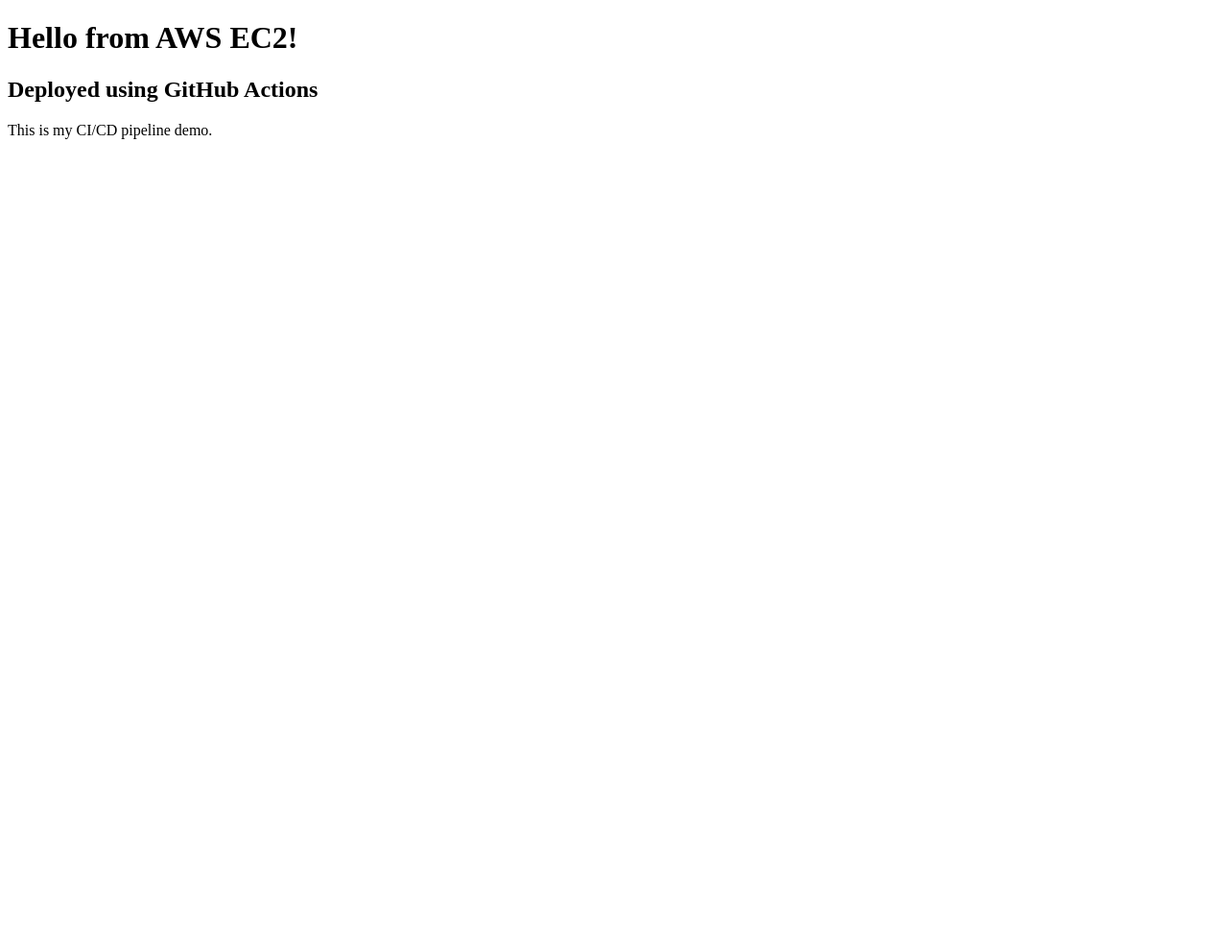
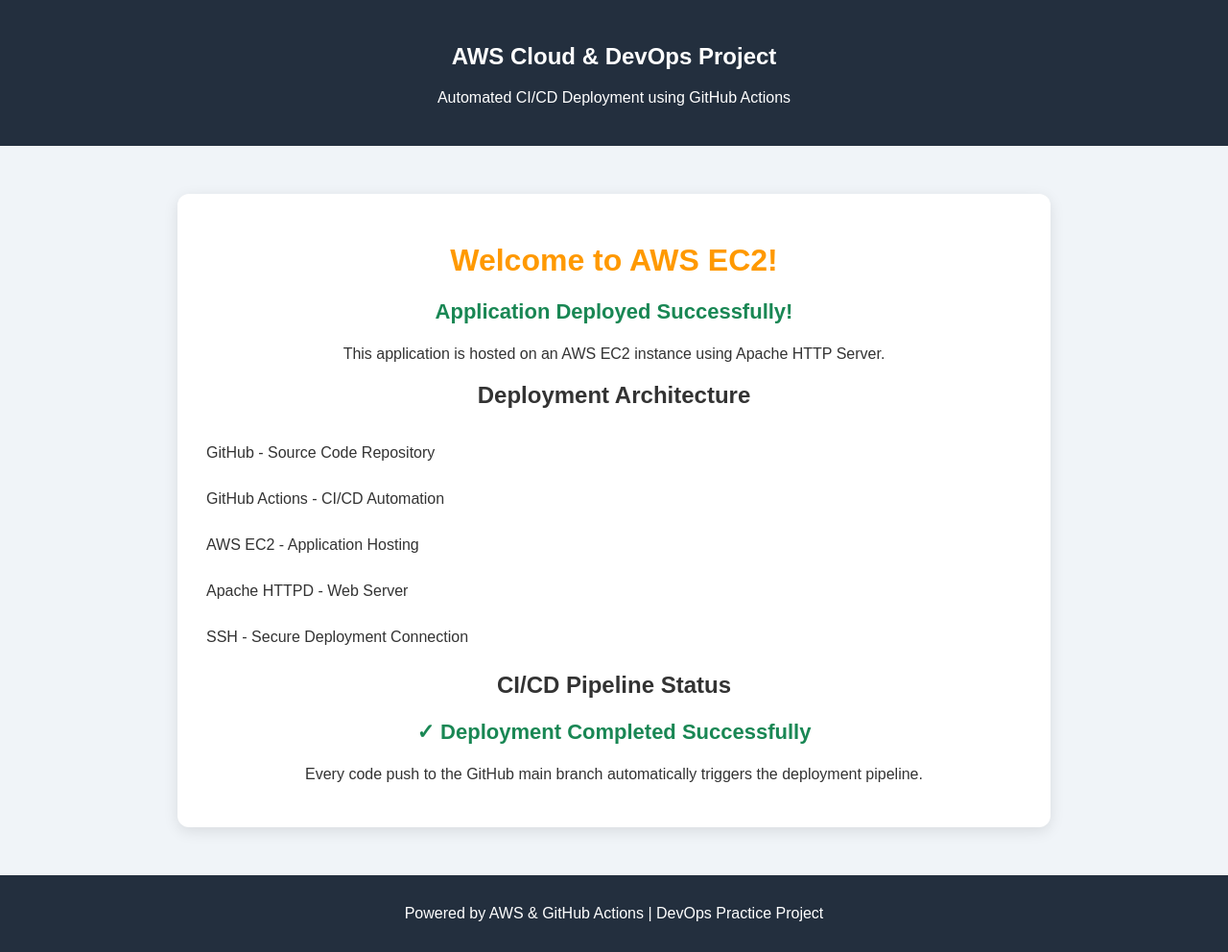
Before and after one commit to Ashok-P-2812/GitHub_workflows, a plain HTML site: page mycode/index.html in a window 1280 px wide. Shown: the whole page at 96% size. Before the commit the page ends 800 px from the top, so only its background shows below. Drawn offline with Linux system fonts and the light colour scheme.

Commit message:
Revise index.html for AWS DevOps project
Updated the HTML structure and content for the AWS DevOps CI/CD project page, enhancing the styling and adding relevant sections.

```diff
--- a/mycode/index.html
+++ b/mycode/index.html
@@ -1,11 +1,109 @@
+
 <!DOCTYPE html>
-<html>
+<html lang="en">
 <head>
-    <title>AWS EC2 Deployment</title>
+    <meta charset="UTF-8">
+    <meta name="viewport" content="width=device-width, initial-scale=1.0">
+
+    <title>AWS DevOps CI/CD Project</title>
+
+    <style>
+        body {
+            margin: 0;
+            font-family: Arial, sans-serif;
+            background: #f0f4f8;
+            color: #333;
+        }
+
+        header {
+            background: #232f3e;
+            color: white;
+            padding: 25px;
+            text-align: center;
+        }
+
+        .container {
+            max-width: 850px;
+            margin: 50px auto;
+            padding: 30px;
+            background: white;
+            border-radius: 12px;
+            box-shadow: 0 4px 15px rgba(0,0,0,0.1);
+            text-align: center;
+        }
+
+        h1 {
+            color: #ff9900;
+        }
+
+        .success {
+            color: #198754;
+            font-size: 22px;
+            font-weight: bold;
+        }
+
+        .services {
+            text-align: left;
+            margin-top: 30px;
+            line-height: 2;
+        }
+
+        footer {
+            margin-top: 40px;
+            background: #232f3e;
+            color: white;
+            text-align: center;
+            padding: 15px;
+        }
+    </style>
 </head>
+
 <body>
-    <h1>Hello from AWS EC2!</h1>
-    <h2>Deployed using GitHub Actions</h2>
-    <p>This is my CI/CD pipeline demo.</p>
+
+    <header>
+        <h2>AWS Cloud & DevOps Project</h2>
+        <p>Automated CI/CD Deployment using GitHub Actions</p>
+    </header>
+
+    <div class="container">
+
+        <h1>Welcome to AWS EC2!</h1>
+
+        <p class="success">
+            Application Deployed Successfully!
+        </p>
+
+        <p>
+            This application is hosted on an AWS EC2 instance
+            using Apache HTTP Server.
+        </p>
+
+        <h2>Deployment Architecture</h2>
+
+        <div class="services">
+            <p>GitHub - Source Code Repository</p>
+            <p>GitHub Actions - CI/CD Automation</p>
+            <p>AWS EC2 - Application Hosting</p>
+            <p>Apache HTTPD - Web Server</p>
+            <p>SSH - Secure Deployment Connection</p>
+        </div>
+
+        <h2>CI/CD Pipeline Status</h2>
+
+        <p class="success">
+            ✓ Deployment Completed Successfully
+        </p>
+
+        <p>
+            Every code push to the GitHub main branch
+            automatically triggers the deployment pipeline.
+        </p>
+
+    </div>
+
+    <footer>
+        <p>Powered by AWS & GitHub Actions | DevOps Practice Project</p>
+    </footer>
+
 </body>
 </html>
```
